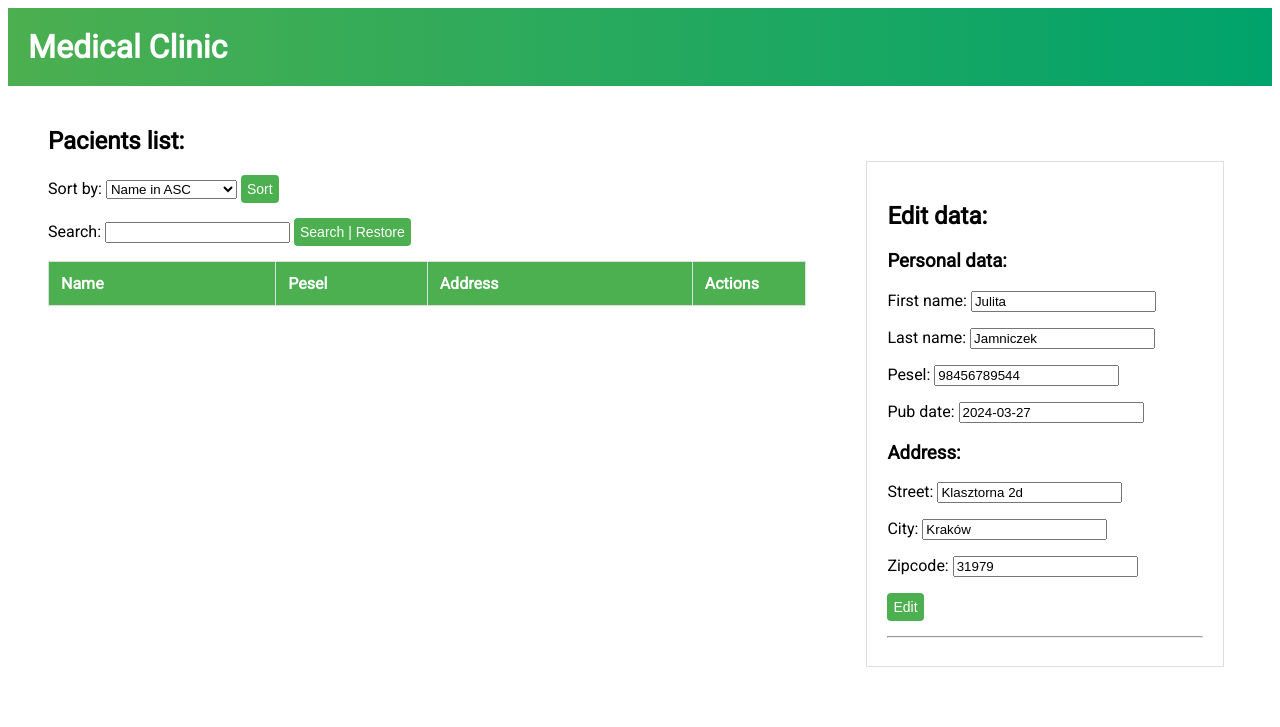
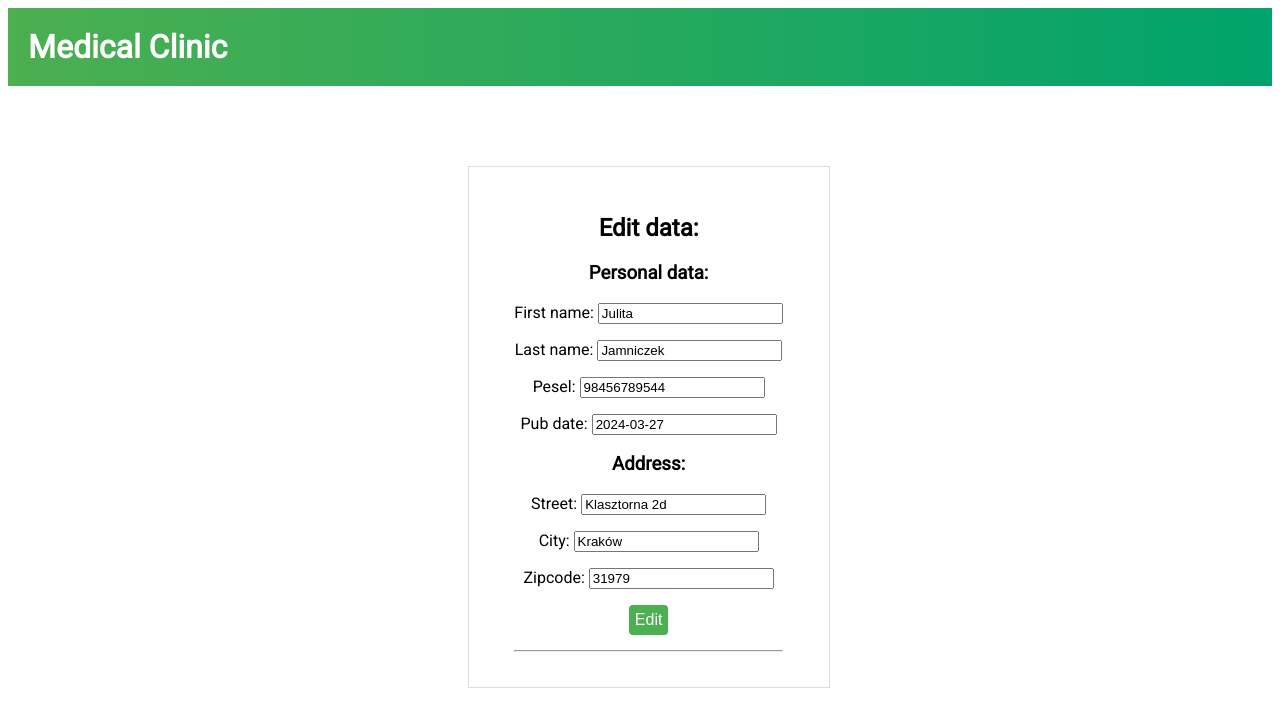
Before and after one commit to sabatzz/Medical_clinic, a Django app: page /patients/31/edit/ in a window 1280 px wide. Shown: the top 727 px of the page. Run offline with Django 5.2, Linux system fonts and the light colour scheme; data comes from the database, SQL or seed files in the repository; lists and menus that the app fills with data are empty.

Commit message:
Edit_page

```diff
--- a/patients/templates/patients/edit_patient_and_address.html
+++ b/patients/templates/patients/edit_patient_and_address.html
@@ -8,62 +8,30 @@
     <link rel="stylesheet" href="https://cdnjs.cloudflare.com/ajax/libs/font-awesome/5.15.4/css/all.min.css">
     <link rel="stylesheet" href="https://fonts.googleapis.com/css?family=Roboto&display=swap">
 
+    <style>
+    .form-container {
+        display: flex;
+        justify-content: center;
+        align-items: center;
+        margin-left: auto;
+        margin-right: 35%;
+        margin-top: 10vh;
+        height: 60vh;
+        width: 320px;
+    }
+    .form-content {
+        text-align: center;
+    }
+
+</style>
+
 </head>
 <body>
     <h1>Medical Clinic</h1>
 
-    <div class="container">
-         <!-- sort and search -->
-        <div class="sorting-search-form">
-            <h2>Pacients list:</h2>
-            <form method="get">
-                <label for="sort_by">Sort by:</label>
-                <select name="sort_by" id="sort_by">
-                    <option value="first_name_asc">Name in ASC</option>
-                    <option value="first_name_desc">Name in DESC</option>
-                    <option value="last_name_asc">Surname in ASC</option>
-                    <option value="last_name_desc">Surname in DESC</option>
-                </select>
-                <button type="submit">Sort</button>
-            </form>
-            <form method="get">
-                <label for="search">Search:</label>
-                <input type="text" name="search" id="search">
-                <button type="submit">Search | Restore</button>
-            </form>
-        </div>
-
-         <!-- table/ list of patients -->
-        <div class="patient-list">
-            <table>
-                <tr>
-                    <th style="width: 30%;">Name</th>
-                    <th style="width: 20%;">Pesel</th>
-                    <th style="width: 35%;">Address</th>
-                    <th style="width: 15%;">Actions</th>
-                </tr>
-                {% for patient in patients %}
-                    <tr>
-                        <td contenteditable>{{ patient.first_name }} {{ patient.last_name }}</td>
-                        <td contenteditable>{{ patient.pesel}}</td>
-
-                        <td>
-                            {% if patient.address %}
-                                <span contenteditable>{{ patient.address.street }}</span><br>
-                                <span contenteditable>{{ patient.address.city }}, {{ patient.address.zipcode }}</span>
-                            {% endif %}
-                        </td>
-                        <td>
-                            <button onclick="savePatientData(this)">Save</button>
-                            <button onclick="deletePatient(this)">Delete</button>
-                        </td>
-                    </tr>
-                {% endfor %}
-            </table>
-        </div>
-
         <!-- adding patient form -->
-        <div class="form-container">
+        <div class="form-container" >
+            <div class="form-content">
             <form method="post">
                 {% csrf_token %}
                 <h2>Edit data:</h2>
@@ -71,7 +39,7 @@
                 {{ patient_form.as_p }}
                 <h3>Address:</h3>
                 {{ address_form.as_p }}
-                <button type="submit">Edit</button>
+                <button type="submit" style="display: block; margin: 0 auto; font-size:16px;">Edit</button>
             </form>
             <hr>
         </div>
```
